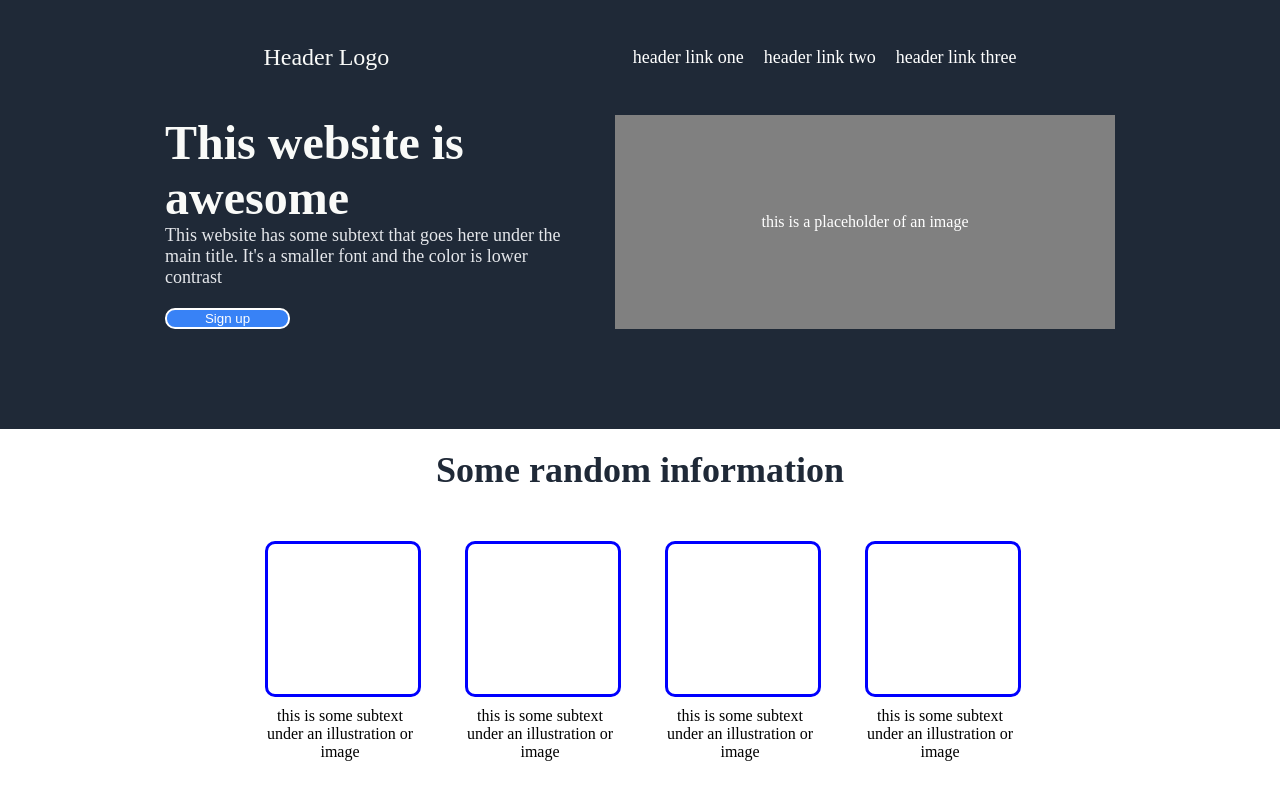
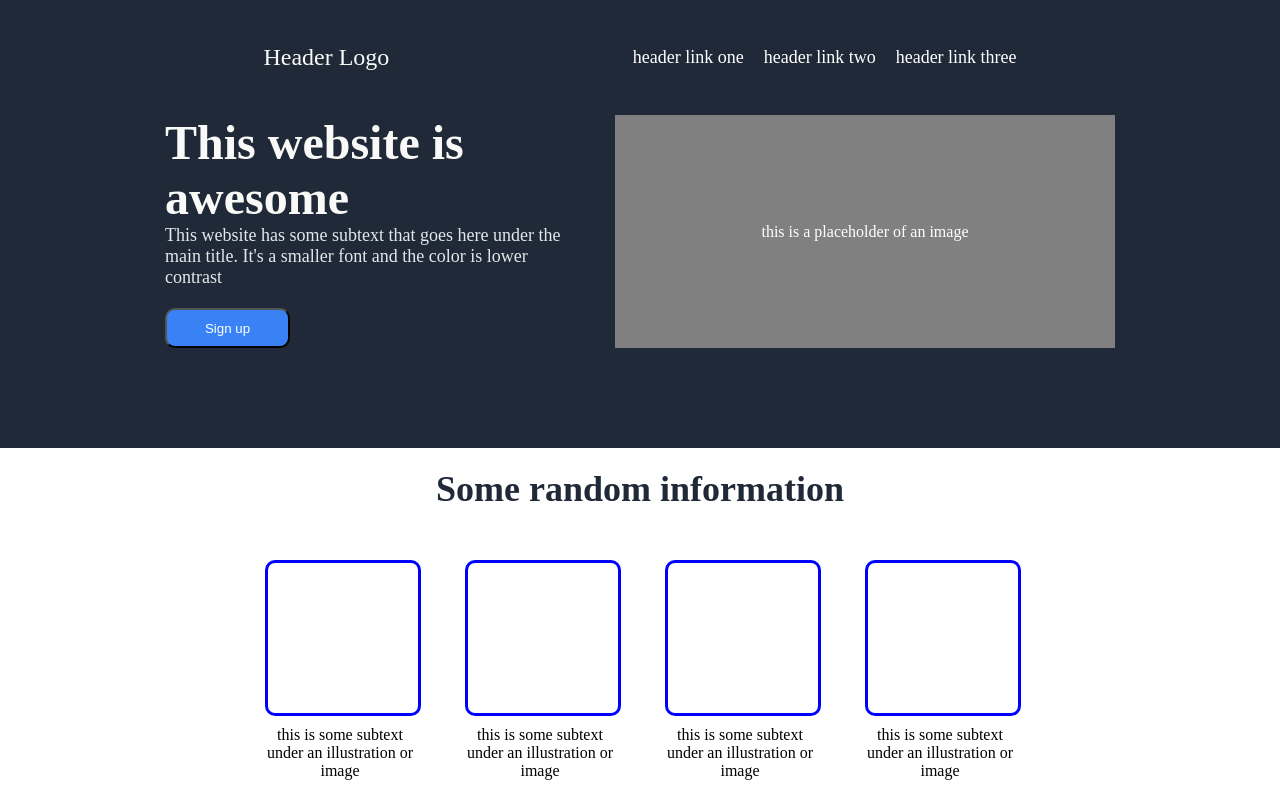
Before and after one commit to ejun95/odin-landing-page, a plain HTML site: page index.html in a window 1280 px wide. Shown: the top 800 px of the page. Drawn offline with Linux system fonts and the light colour scheme.

Commit message:
Resize hero button

```diff
--- a/index.html
+++ b/index.html
@@ -20,7 +20,7 @@
       <div class="hero-text">
         <div class="hero-header">This website is awesome</div>
         <span> This website has some subtext that goes here under the main title. It's a smaller font and the color is lower contrast</span>
-        <button class="sign-up">Sign up</button>
+        <button class="hero-sign-up">Sign up</button>
       </div>
       <div class=" hero-img">
         <span>this is a placeholder of an image</span>
--- a/style.css
+++ b/style.css
@@ -18,7 +18,6 @@ body {
   font-size: 24px;
   color: #f9faf8;
 }
-
 
 .header-links {
   display: flex;
@@ -169,15 +168,23 @@ a {
   font-weight: bolder;
 }
 
-.sign-up {
+/* Button */
+.sign-up, .hero-sign-up {
   display: flex;
   justify-content: center;
   align-items: center;
-  width: 125px;
   border-radius: 10px;
   background-color: #3882f6;
+  color: white;
+  width: 125px;
+}
+
+.sign-up {
   border: 2px solid white;
-  color: white;
+}
+
+.hero-sign-up {
+  height: 40px;
 }
 
 /* Footer section */
```
